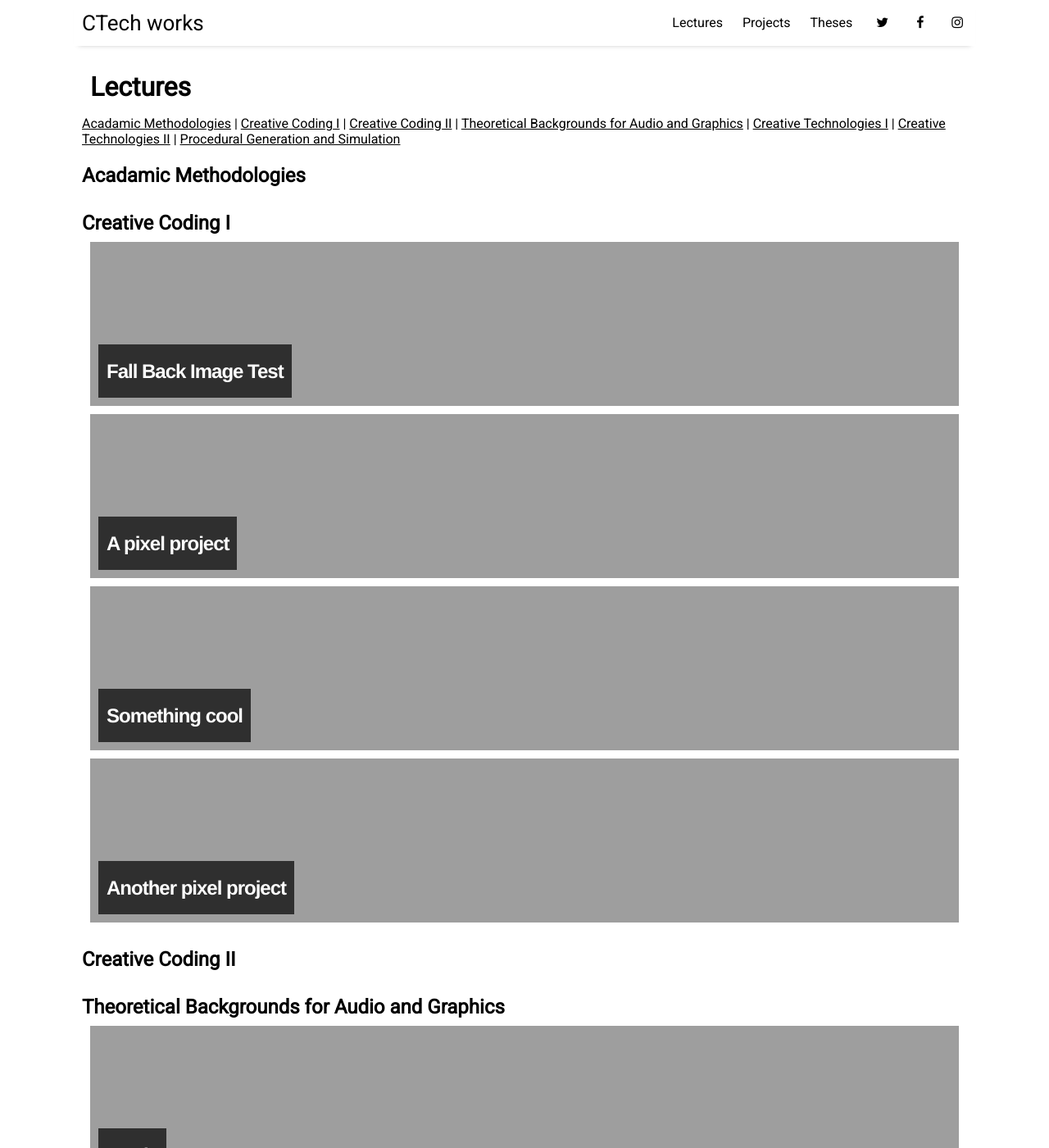
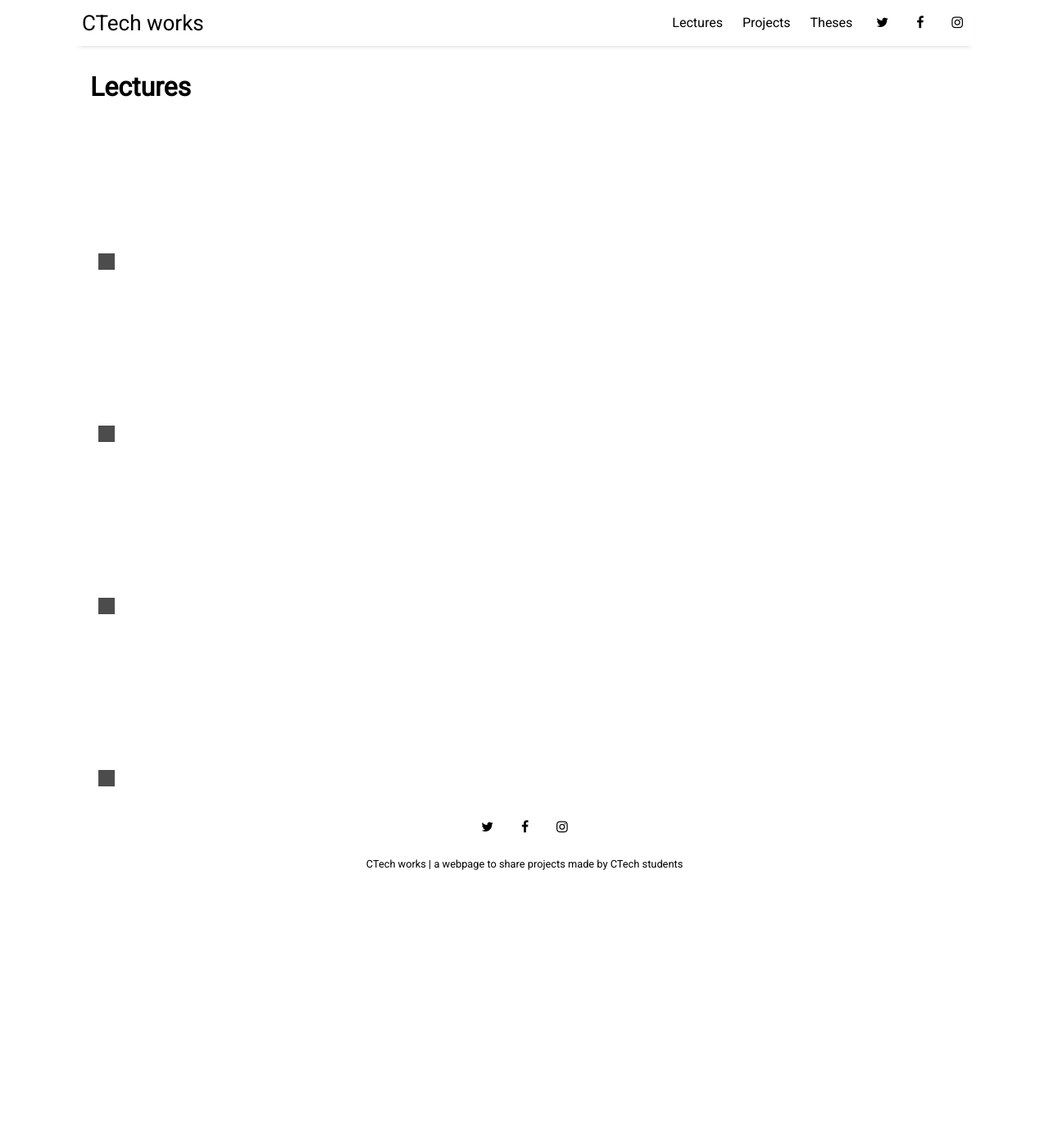
Before and after one commit to ctechfilmuniversity/ctechfilmuniversity.github.io, a Jekyll site: the page built from pages/lectures.html, in a window 1280 px wide and 1400 px high. Shown: the whole window at 82% size. Built offline with Jekyll 4.4.1, drawn with Linux system fonts in a browser that asks for light colours; nearby versions of some CDN libraries; some of the changed text lies outside the part shown.

Commit message:
update layout lectures (remove subsections)

```diff
--- a/pages/lectures.html
+++ b/pages/lectures.html
@@ -3,12 +3,7 @@ layout: page
 title: Lectures
 ---
 
-<a href="#AM">Acadamic Methodologies</a> | <a href="#CCI">Creative Coding I</a> | <a href="#CCII">Creative Coding II</a> | <a href="#TBAG">Theoretical Backgrounds for Audio and Graphics</a> | <a href="#CTECHI">Creative Technologies I</a> | <a href="#CTECHII">Creative Technologies II</a> | <a href="#PGS">Procedural Generation and Simulation</a>
-
-
-<h2 id="ARM" class="courses">Acadamic Methodologies</h2>
-
-{% for post in site.categories.AM %}
+{% for post in site.categories %}
   <a href="{{ site.github.url }}{{ post.url }}">
     <div class="featured-posts"
       {% if post.cover-image %}
@@ -21,99 +16,3 @@ title: Lectures
     </div>
   </a>
 {% endfor %}
-
-<h2 id="CCI" class="courses">Creative Coding I</h2>
-
-{% for post in site.categories.CCI %}
-  <a href="{{ site.github.url }}{{ post.url }}">
-    <div class="featured-posts"
-      {% if post.cover-image %}
-        style="background-image:url({{ site.github.url }}/assets/img/test_pics/{{ post.cover-image }})"
-      {% else  %}
-        style="background-image:url({{ site.github.url }} {{ site.header-image }})"
-      {% endif %}
-    >
-      <h2><span>{{ post.title }}</span></h2>
-    </div>
-  </a>
-{% endfor %}
-
-<h2 id="CCII" class="courses">Creative Coding II</h2>
-
-{% for post in site.categories.CCII %}
-  <a href="{{ site.github.url }}{{ post.url }}">
-    <div class="featured-posts"
-      {% if post.cover-image %}
-        style="background-image:url({{ site.github.url }}/assets/img/test_pics/{{ post.cover-image }})"
-      {% else  %}
-        style="background-image:url({{ site.github.url }} {{ site.header-image }})"
-      {% endif %}
-    >
-      <h2><span>{{ post.title }}</span></h2>
-    </div>
-  </a>
-{% endfor %}
-
-<h2 id="TBAG" class="courses">Theoretical Backgrounds for Audio and Graphics</h2>
-
-{% for post in site.categories.TBAG %}
-  <a href="{{ site.github.url }}{{ post.url }}">
-    <div class="featured-posts"
-      {% if post.cover-image %}
-        style="background-image:url({{ site.github.url }}/assets/img/test_pics/{{ post.cover-image }})"
-      {% else  %}
-        style="background-image:url({{ site.github.url }} {{ site.header-image }})"
-      {% endif %}
-    >
-      <h2><span>{{ post.title }}</span></h2>
-    </div>
-  </a>
-{% endfor %}
-
-<h2 id="CTECHI" class="courses">Creative Technologies I</h2>
-
-{% for post in site.categories.CTECHI %}
-  <a href="{{ site.github.url }}{{ post.url }}">
-    <div class="featured-posts"
-      {% if post.cover-image %}
-        style="background-image:url({{ site.github.url }}/assets/img/test_pics/{{ post.cover-image }})"
-      {% else  %}
-        style="background-image:url({{ site.github.url }} {{ site.header-image }})"
-      {% endif %}
-    >
-      <h2><span>{{ post.title }}</span></h2>
-    </div>
-  </a>
-{% endfor %}
-
-<h2 id="CTECHII" class="courses">Creative Technologies II</h2>
-
-{% for post in site.categories.CTECHII %}
-  <a href="{{ site.github.url }}{{ post.url }}">
-    <div class="featured-posts"
-      {% if post.cover-image %}
-        style="background-image:url({{ site.github.url }}/assets/img/test_pics/{{ post.cover-image }})"
-      {% else  %}
-        style="background-image:url({{ site.github.url }} {{ site.header-image }})"
-      {% endif %}
-    >
-      <h2><span>{{ post.title }}</span></h2>
-    </div>
-  </a>
-{% endfor %}
-
-<h2 id="PGS" class="courses">Procedural Generation and Simulation</h2>
-
-{% for post in site.categories.PGS %}
-  <a href="{{ site.github.url }}{{ post.url }}">
-    <div class="featured-posts"
-      {% if post.cover-image %}
-        style="background-image:url({{ site.github.url }}/assets/img/test_pics/{{ post.cover-image }})"
-      {% else  %}
-        style="background-image:url({{ site.github.url }} {{ site.header-image }})"
-      {% endif %}
-    >
-      <h2><span>{{ post.title }}</span></h2>
-    </div>
-  </a>
-{% endfor %}
```
